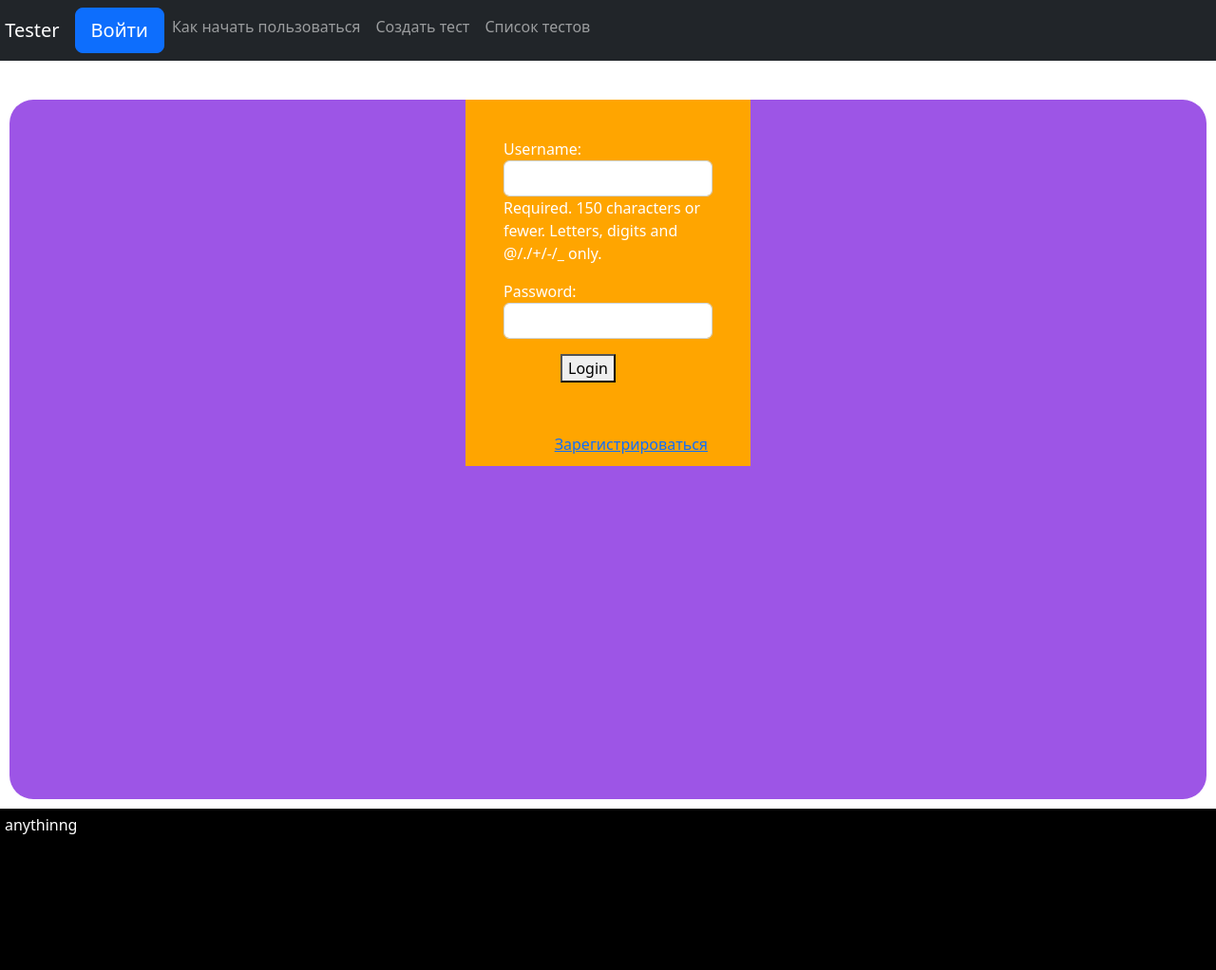
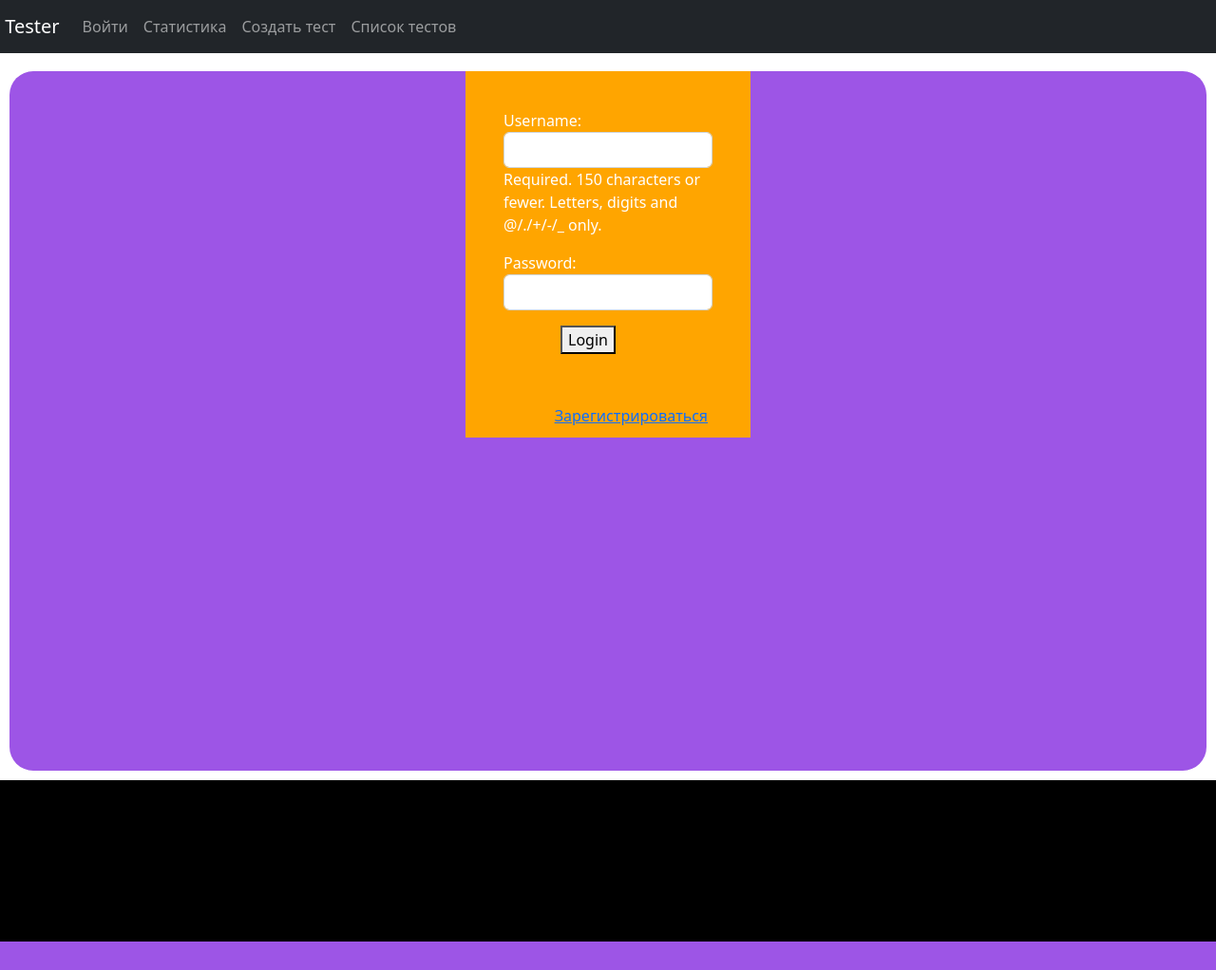
Before and after one commit to moipo/tester, a Django app: page /login/ in a window 1280 px wide. Shown: the whole page at 95% size. After the commit the page ends 992 px from the top, so only its background shows below. Run offline with Django 4.2, Linux system fonts and the light colour scheme.

Commit message:
login_required

```diff
--- a/templates/include/footer.html
+++ b/templates/include/footer.html
@@ -2,7 +2,7 @@
 <!--Footer -->
 <div class = "normal_footer">
   <div class="footer_content">
-    anythinng
+
   </div>
 </div>
 
--- a/templates/include/header.html
+++ b/templates/include/header.html
@@ -8,18 +8,14 @@
         <ul class="navbar-nav">
           <li class="nav-item">
             {% if not request.user.is_authenticated %}
-            <form action = "{% url 'login_form' %}">
-            <button class = "btn btn-primary btn-lg">Войти</button>
-            </form>
+            <a class="nav-link" href="{% url 'login_form' %}">Войти<span class="sr-only"></span></a>
             {% else %}
-            <form action = "{% url 'log_out' %}">
-            <button class = "btn btn-primary btn-lg">Выйти</button>
-            </form>
+            <a class="nav-link" href="{% url 'log_out' %}">Выйти<span class="sr-only"></span></a>
             {% endif %}
           </li>
 
           <li class="nav-item ">
-            <a class="nav-link" href="#">Как начать пользоваться<span class="sr-only"></span></a>
+            <a class="nav-link" href="{%url 'statistics'%}">Статистика<span class="sr-only"></span></a>
           </li>
           <li class="nav-item">
             <a class="nav-link" href="{% url 'homepage' %}">Создать тест</a>
@@ -29,9 +25,7 @@
           </li>
           <li class="nav-item">
             {% if request.user.is_authenticated %}
-            <form action = "{% url 'show_my_profile' %}">
-            <button class = "btn btn-primary btn-lg">Мой профиль</button>
-            </form>
+            <a class="nav-link" href="{% url 'show_my_profile' %}">Мой профиль<span class="sr-only"></span></a>
             {% endif %}
           </li>
         </ul>
@@ -45,6 +39,6 @@
   margin-bottom: 5px;
   display: block;
   width: 100%;
-  height:90px;
+  height:60px;
 }
 </style>
--- a/templates/profile/show_my_profile.html
+++ b/templates/profile/show_my_profile.html
@@ -6,10 +6,10 @@
 {% if user %}
 <div class = "btn-info size">
   <h1><p style = "color:white;">{{request.user}}, Вы успешно авторизировались!</p></h1>
-  Хотите <a href="{% url 'log_out' %}">ВЫЙТИ?</a>
+  Хотите <a  class = "text-warning" href="{% url 'log_out' %}">ВЫЙТИ?</a>
 </div>
 <div class="container">
-  <a href="{% url 'change_user_credentials' %}">Изменить данные</a>
+  <a class = "text-warning" href="{% url 'change_user_credentials' %}">Изменить данные</a>
 </div>
 {% endif %}
 
--- a/univ_app/views.py
+++ b/univ_app/views.py
@@ -16,6 +16,8 @@ class TestList(ListView):
     paginate_by = 10
     model = Test
     template_name = "storage/test_list.html"
+
+
 
 
 class General:
@@ -457,7 +459,7 @@ class General:
                 ctx = {
                     "user" : user,
                 }
-                return render(request, "profile/myprofile.html", ctx)
+                return render(request, "profile/show_my_profile.html", ctx)
         else:
             user_form = UserForm()
             ctx = {
@@ -477,6 +479,7 @@ class General:
                 ctx = {
                     "user" : user,
                 }
+                login(request, user)
                 return render(request, "profile/show_my_profile.html", ctx)
             else:
                 user_form = UserForm()
@@ -498,9 +501,9 @@ class General:
         return redirect(General.homepage)
 
     #/access_denied
-    @login_required(login_url = "/login_required/")
+    @login_required(login_url = "/access_denied/")
     def statistics(request):
-        content = "<h1> СТАТИСТИКА ОТВЕТОВ НА ТЕСТЫ </h1>"
+        content = "<h1> coming soon </h1>"
         return HttpResponse(content)
 
     def access_denied(request):
```
Also changed, not shown: db.sqlite3.
